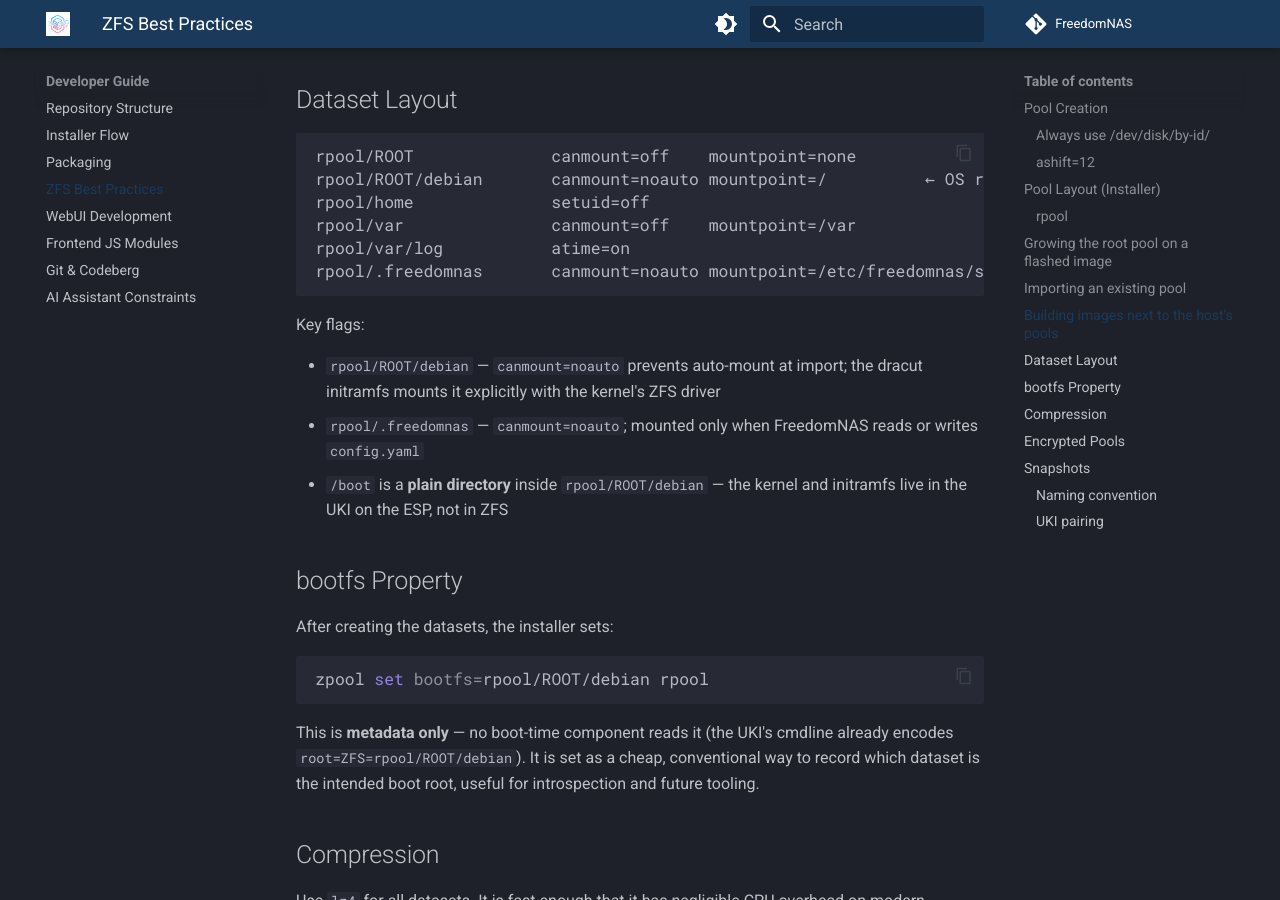
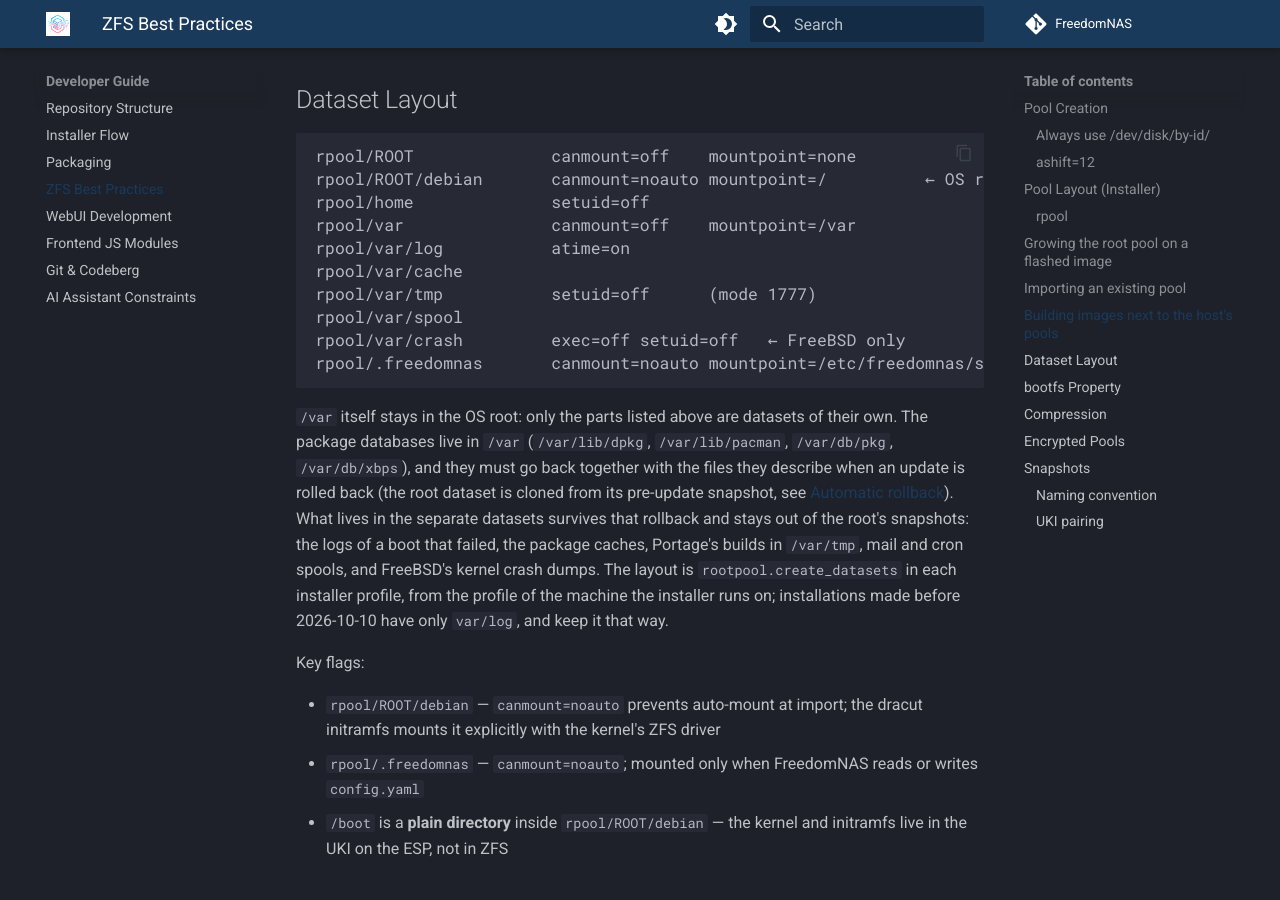
Before and after one commit to FreedomNAS/freedomnas-docs, an MkDocs documentation site: the page built from docs/developer/zfs.md, in a window 1280 px wide and 900 px high, scrolled down 4088 px. Built offline with MkDocs 1.6.1 and Material for MkDocs 9.7.7, drawn with Linux system fonts in a browser that asks for light colours.

Commit message:
Document the var datasets and why /var stays in the root

````diff
--- a/docs/developer/zfs.md
+++ b/docs/developer/zfs.md
@@ -180,8 +180,25 @@ rpool/ROOT/debian       canmount=noauto mountpoint=/          ← OS root
 rpool/home              setuid=off
 rpool/var               canmount=off    mountpoint=/var
 rpool/var/log           atime=on
+rpool/var/cache
+rpool/var/tmp           setuid=off      (mode 1777)
+rpool/var/spool
+rpool/var/crash         exec=off setuid=off   ← FreeBSD only
 rpool/.freedomnas       canmount=noauto mountpoint=/etc/freedomnas/state
 ```
+
+`/var` itself stays in the OS root: only the parts listed above are
+datasets of their own. The package databases live in `/var`
+(`/var/lib/dpkg`, `/var/lib/pacman`, `/var/db/pkg`, `/var/db/xbps`), and
+they must go back together with the files they describe when an update is
+rolled back (the root dataset is cloned from its pre-update snapshot, see
+[Automatic rollback](installer.md)). What lives in the separate datasets
+survives that rollback and stays out of the root's snapshots: the logs of a
+boot that failed, the package caches, Portage's builds in `/var/tmp`, mail
+and cron spools, and FreeBSD's kernel crash dumps. The layout is
+`rootpool.create_datasets` in each installer profile, from the profile of the
+machine the installer runs on; installations made before 2026-10-10 have
+only `var/log`, and keep it that way.
 
 Key flags:
 
````
Also changed, not shown: docs/developer/installer.md (+2 -2 lines), docs/profiles/installer-profiles.md (+1 -1 lines).
